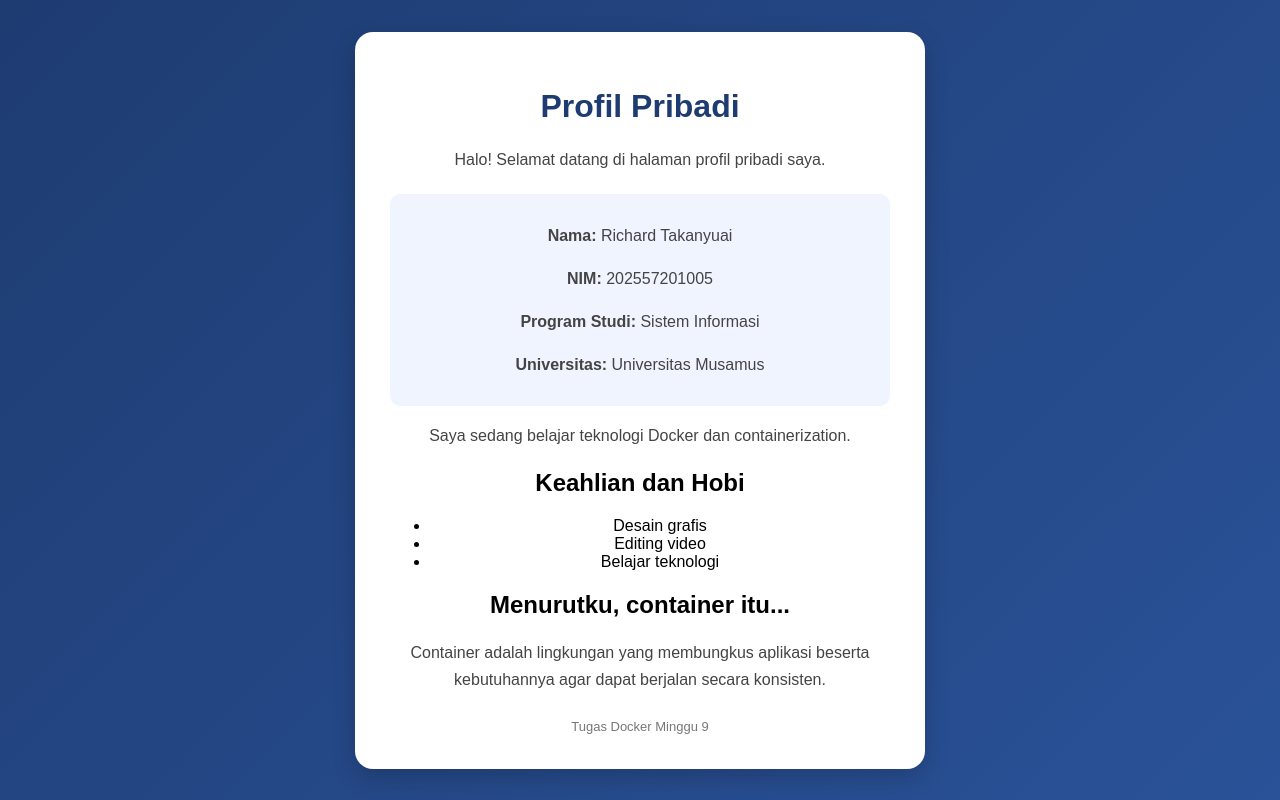
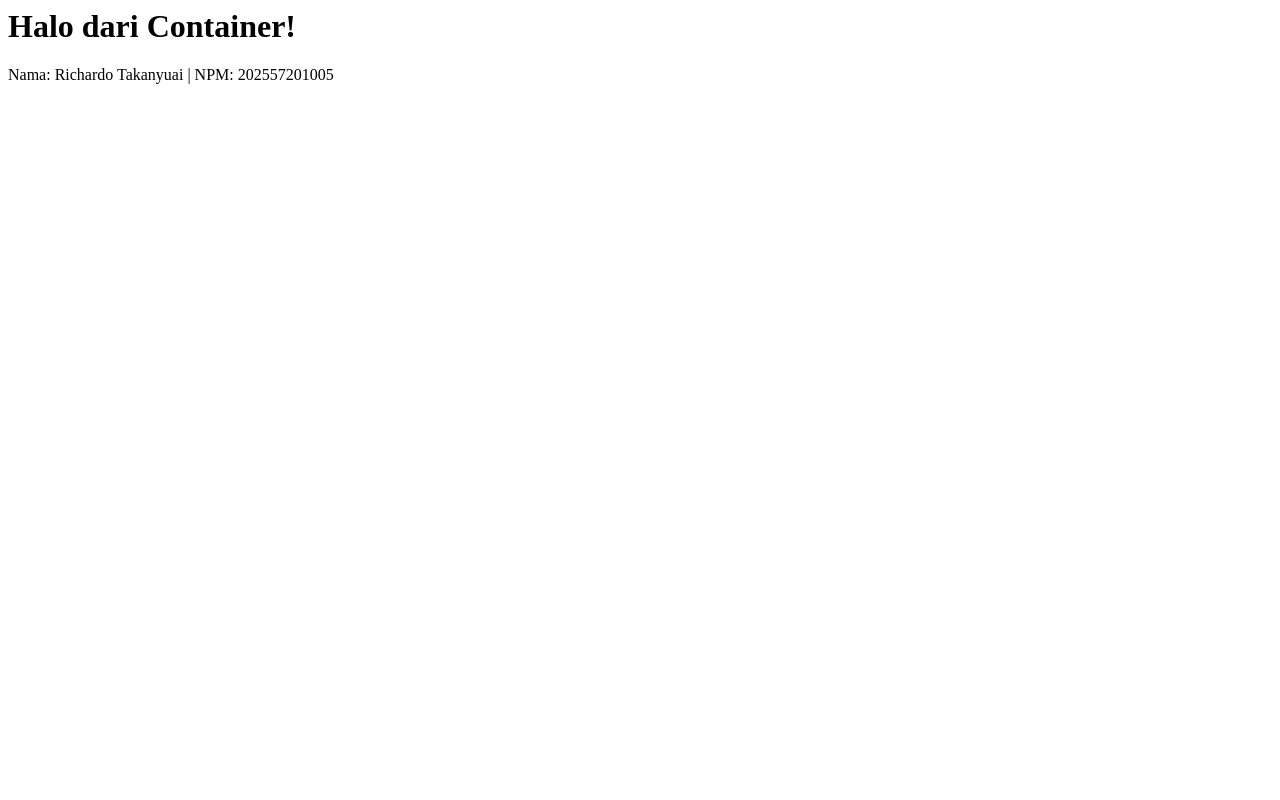
Before and after one commit to RichardoAtaka-hub/tugas-docker-minggu9, a plain HTML site: page index.html in a window 1280 px wide. Drawn offline with Linux system fonts and the light colour scheme.

Commit message:
Tugas Docker minggu 9

```diff
--- a/index.html
+++ b/index.html
@@ -1,87 +1,2 @@
-<!DOCTYPE html>
-<html lang="id">
-<head>
-    <meta charset="UTF-8">
-    <meta name="viewport" content="width=device-width, initial-scale=1.0">
-    <title>Profil Pribadi</title>
-
-    <style>
-        body {
-            font-family: Arial, sans-serif;
-            background: linear-gradient(135deg, #1e3c72, #2a5298);
-            margin: 0;
-            padding: 0;
-            min-height: 100vh;
-            display: flex;
-            justify-content: center;
-            align-items: center;
-        }
-
-        .container {
-            background: white;
-            width: 85%;
-            max-width: 500px;
-            padding: 35px;
-
-     border-radius: 18px;
-            text-align: center;
-            box-shadow: 0 8px 25px rgba(0,0,0,0.2);
-        }
-
-        h1 {
-            color: #1e3c72;
-        }
-
-        p {
-            color: #444;
-            line-height: 1.7;
-        }
-
-        .info {
-            background: #f0f4ff;
-            padding: 12px;
-            border-radius: 10px;
-            margin-top: 20px;
-        }
-
-        footer {
-            margin-top: 25px;
-            color: #777;
-            font-size: 13px;
-        }
-    </style>
-</head>
-
-<body>
-    <div class="container">
-        <h1>Profil Pribadi</h1>
-
-        <p>Halo! Selamat datang di halaman profil pribadi saya.</p>
-
-        <div class="info">
-            <p><strong>Nama:</strong> Richard Takanyuai</p>
-            <p><strong>NIM:</strong> 202557201005</p>
-            <p><strong>Program Studi:</strong> Sistem Informasi</p>
-            <p><strong>Universitas:</strong> Universitas Musamus</p>
-        </div>
-
-        <p>Saya sedang belajar teknologi Docker dan containerization.</p>
-        <h2>Keahlian dan Hobi</h2>
-        <ul>
-            <li>Desain grafis</li>
-            <li>Editing video</li>
-            <li>Belajar teknologi</li>
-        </ul>
-
-        <h2>Menurutku, container itu...</h2>
-        <p>
-         Container adalah lingkungan yang membungkus aplikasi
-         beserta kebutuhannya agar dapat berjalan secara konsisten.
-       </p>
-
-        <footer>
-            Tugas Docker Minggu 9
-        </footer>
-    </div>
-</body>
-</html>
+<h1>Halo dari Container!</h1>
+<p>Nama: Richardo Takanyuai | NPM: 202557201005</p>
```
Also changed, not shown: 1 other file.
